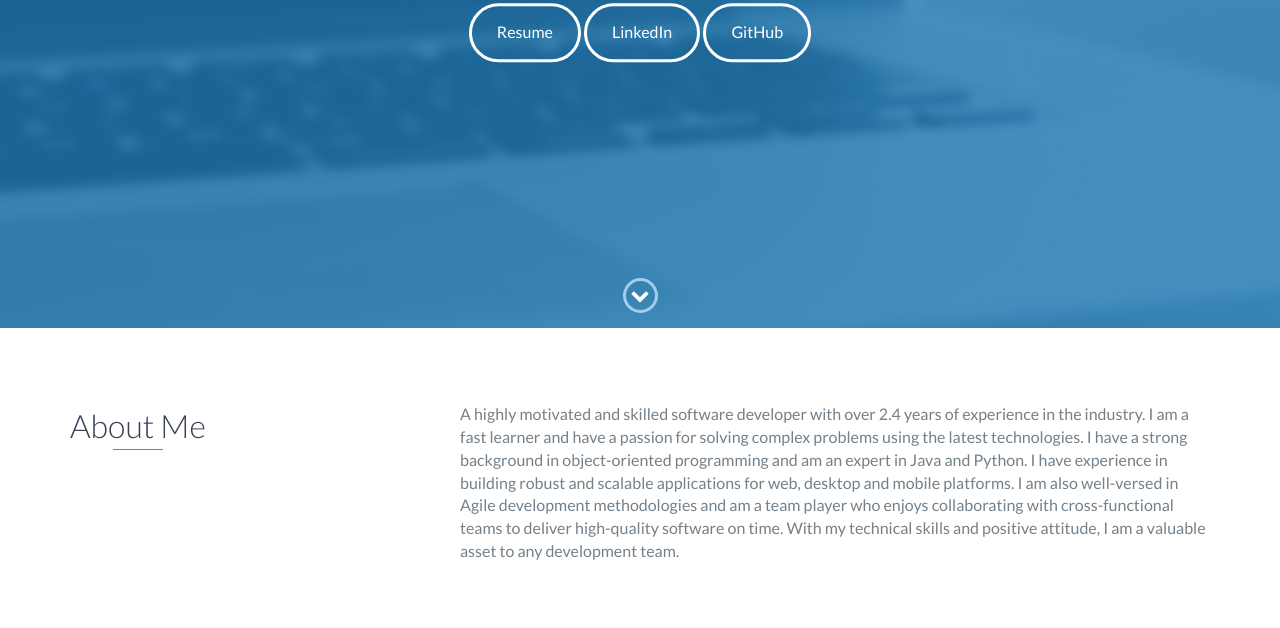
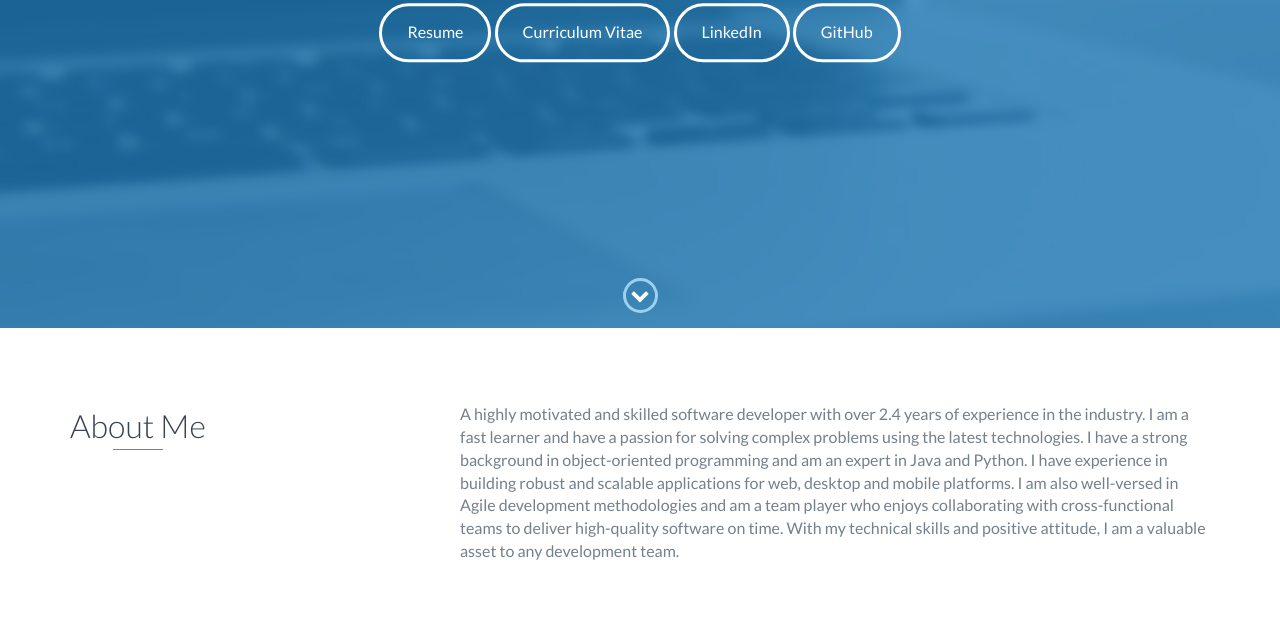
Before and after one commit to sadannd/sadannd.github.io, a website: page index.html in a window 1280 px wide. Shown: the part 472-1100 px from the top of the page. Drawn offline with nearby package versions, Linux system fonts and the light colour scheme.

Commit message:
Update index.html

```diff
--- a/index.html
+++ b/index.html
@@ -51,7 +51,9 @@
             <h1>Sadanand Kolhe</h1>
             <h2>Software Development Engineer</h2>
             <a href="https://drive.google.com/file/d/1GyqrblYGDLnV-WW5k5eOxm0pYENO0r_s/view?usp=sharing" class="btn-rounded-white">Resume</a>
-            <a href="https://www.linkedin.com/in/sadanand-kolhe/" class="btn-rounded-white">LinkedIn</a>
+        <a href="https://drive.google.com/file/d/1RnGShU_YB3h0Fhtt0dBe-q3XEbHBEInZ/view?usp=sharing" class="btn-rounded-white">Curriculum Vitae</a>
+
+		<a href="https://www.linkedin.com/in/sadanand-kolhe/" class="btn-rounded-white">LinkedIn</a>
             <a href="https://github.com/sadannd" class="btn-rounded-white">GitHub</a>        </div>
         <!-- End #lead-content -->
 
```
